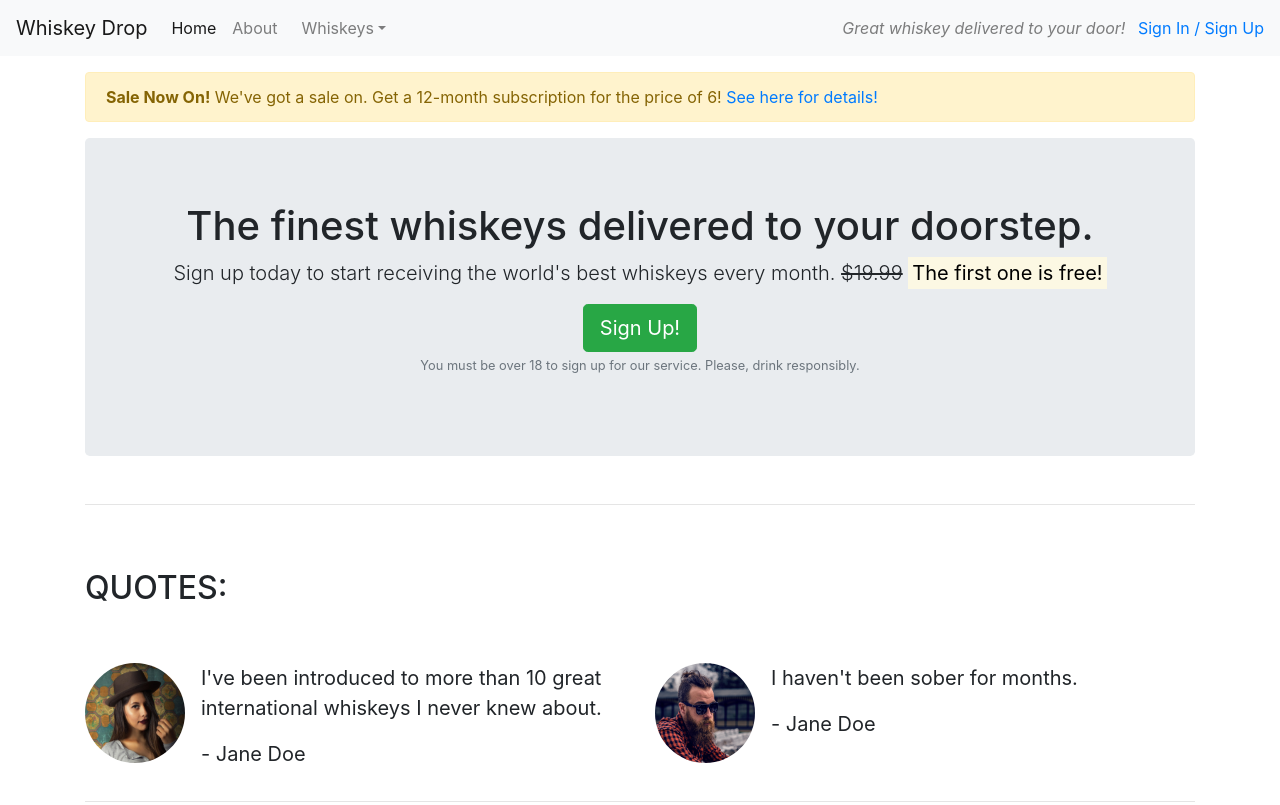
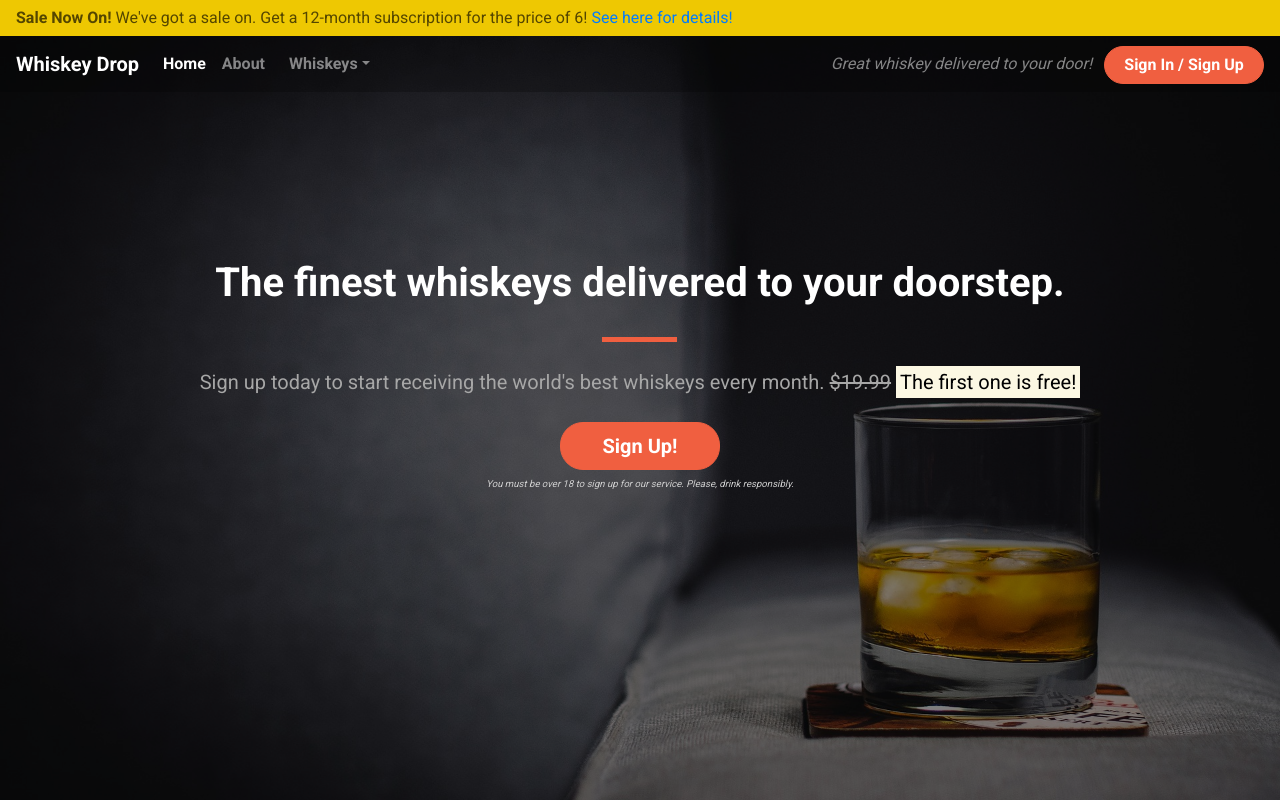
Before and after one commit to URiem/bootstrap-whisky-drop-gtpd, a plain HTML site: page index.html in a window 1280 px wide. Shown: the top 805 px of the page. Drawn offline with nearby package versions, Linux system fonts and the light colour scheme.

Commit message:
Add custom styling to Bootstrap website

```diff
--- /dev/null
+++ b/css/style.css
@@ -0,0 +1,164 @@
+@import url('https://fonts.googleapis.com/css2?family=Roboto:wght@400;700&display=swap');
+
+body {
+    font-family: 'Roboto', sans-serif;
+}
+
+.alert-container .col-12 {
+    padding-left: 0;
+    padding-right: 0;
+}
+
+.site-wide-alert {
+    color: #544600;
+    background-color: #eec802;
+    border-color: #eec802;
+    padding: 5px 15px;
+    margin-bottom: 0;
+    border: 1px solid transparent;
+    border-radius: 0;
+}
+
+
+.callout-container {
+    height: 100vh;
+
+    background: url('../images/whiskey-background.jpg') no-repeat bottom right fixed;
+    -webkit-background-size: cover;
+    -moz-background-size: cover;
+    -o-background-size: cover;
+    background-size: cover;
+
+    display: flex;
+    align-items: center;
+    justify-content: center;
+
+    position: relative;
+}
+
+.opaque-overlay {
+    position: absolute;
+    top: 0;
+    left: 0;
+    height: 100%;
+    width: 100%;
+    background-color: rgba(0, 0, 0, 0.5);
+}
+
+/* Navbar */
+
+.navalert-container {
+    position: absolute;
+    top: 0;
+    left: 0;
+    z-index: 1;
+    padding-left: 0;
+    padding-right: 0;
+}
+
+.navbar {
+    margin-bottom: 0;
+    width: 100%;
+    background-color: rgba(0, 0, 0, .25);
+    border: 0;
+}
+
+.navbar .navbar-toggler {
+    border: 0;
+}
+
+.navbar .navbar-brand {
+    font-weight: bold;
+}
+
+.navbar .navbar-nav a {
+    font-weight: bold;
+}
+
+
+/* Jumbotron */
+
+.jumbotron {
+    background-color: transparent;
+}
+
+.jumbotron h1 {
+    color: white;
+    font-weight: bold;
+    margin-bottom: 30px;
+    color: white;
+}
+
+.jumbotron .lead {
+    color: #a7a7a7;
+    margin: 25px 0;
+}
+
+.jumbotron small {
+    font-size: 60%;
+    font-style: italic;
+    color: #d0d0d0;
+}
+
+/* Block dividers */
+
+.block-divider {
+    width: 75px;
+    height: 5px;
+    border: 0;
+    background-color: #444;
+}
+
+.block-divider--orange {
+    background-color: #f05f40;
+}
+
+.block-divider--short {
+    width: 35px;
+}
+
+/* Buttons */
+
+.btn--cta {
+    font-weight: bold;
+    border-radius: 23px;
+    width: 160px;
+}
+
+.btn--red {
+    color: white;
+    background-color: #f05f40;
+    border-color: #f05f40;
+}
+
+.btn--red:hover,
+.btn--red:active,
+.btn--red:focus,
+.btn--red:active:focus {
+    background-color: #df4929;
+    border-color: #df4929;
+    color: white;
+}
+
+/* Footer
+© 2023 GitHub, Inc.
+Footer navigation
+Terms
+Privacy
+Security
+Status
+Docs
+Contact GitHub
+Pricing
+API
+Training
+Blog
+About */
+
+/*
+Footer
+© 2023 GitHub, Inc.
+Footer navigation
+Terms
+Privacy
+Security  */
--- a/index.html
+++ b/index.html
@@ -2,16 +2,28 @@
 <html lang="en">
 <head>
     <meta charset="UTF-8">
+    <title>Whiskey Drop | Taste a new Whiskey every month</title>
     <meta http-equiv="X-UA-Compatible" content="IE=edge">
     <meta name="viewport" content="width=device-width, initial-scale=1.0">
     <!-- <link rel="stylesheet" href="https://cdn.jsdelivr.net/npm/bootstrap@5.2.3/dist/css/bootstrap.min.css" integrity="sha384-rbsA2VBKQhggwzxH7pPCaAqO46MgnOM80zW1RWuH61DGLwZJEdK2Kadq2F9CUG65" crossorigin="anonymous"> -->
     <!-- <script src="https://cdn.jsdelivr.net/npm/bootstrap@5.2.3/dist/js/bootstrap.min.js" integrity="sha384-cuYeSxntonz0PPNlHhBs68uyIAVpIIOZZ5JqeqvYYIcEL727kskC66kF92t6Xl2V" crossorigin="anonymous"></script> -->
     <link rel="stylesheet" href="https://cdn.jsdelivr.net/npm/bootstrap@4.1.3/dist/css/bootstrap.min.css" integrity="sha384-MCw98/SFnGE8fJT3GXwEOngsV7Zt27NXFoaoApmYm81iuXoPkFOJwJ8ERdknLPMO" crossorigin="anonymous">
     <script src="https://kit.fontawesome.com/3e15c9c764.js" crossorigin="anonymous"></script>
-    <title>Whiskey Drop | Taste a new Whiskey every month</title>
+    <link rel="stylesheet" href="css/style.css" type="text/css">
 </head>
 <body>
-    <nav class="navbar navbar-light bg-light navbar-expand-sm">
+    <div class="container-fluid navalert-container">
+        <div class="container-fluid  alert-container">
+            <div class="row d-none d-sm-block">
+                <div class="col-12">
+                    <div class="site-wide-alert alert alert-warning">
+                        <strong>Sale Now On!</strong> We've got a sale on. Get a 12-month subscription for the price of 6!
+                        <a href="">See here for details!</a>
+                    </div>
+                </div>
+            </div>
+        </div>
+        <nav class="navbar navbar-dark navbar-expand-sm">
             <a href="/" class="navbar-brand">Whiskey Drop</a>
 
             <button class="navbar-toggler ml-auto" type="button" data-toggle="collapse" data-target="#navbarNavDropdown"
@@ -37,35 +49,32 @@
             </div>
             <div class="d-none d-md-block">
                 <p class="navbar-text my-auto mr-2"><i>Great whiskey delivered to your door!</i></p>
-            <a href="/login">Sign In / Sign Up</a>
+                <a href="/login" class="btn btn--cta btn--red">Sign In / Sign Up</a>
             </div>
         </nav>
-    <article class="container  mt-3">
-        <div class="row d-none d-sm-block">
-            <div class="col-12">
-                <div class="alert alert-warning">
-                    <strong>Sale Now On!</strong> We've got a sale on. Get a 12-month subscription for the price of 6!
-                    <a href="">See here for details!</a>
     </div>
-            </div>
-        </div>
+    <div class="container-fluid callout-container">
         <!-- Callout -->
+        <div class="opaque-overlay">&nbsp;</div>
         <div class="row">
             <div class="col-12">
                 <section class="callout jumbotron text-center">
-                    <h1>The finest whiskeys delivered to your doorstep.</h1>
+                    <h1 class="jumbotron-header">The finest whiskeys delivered to your doorstep.</h1>
+                    <hr class="block-divider block-divider--orange">
                     <p class="lead">Sign up today to start receiving the world's best whiskeys every month.
                         <s class="d-none d-sm-inline">$19.99</s>
                         <span class="d-inline d-sm-none"><br></span>
                         <strong><mark>The first one is free!</mark></strong></p>
-                    <button class="btn btn-success btn-lg" data-toggle="modal" data-target="#signUpModal">Sign Up!</button>
+                    <button class="btn btn-lg btn--cta btn--red" data-toggle="modal" data-target="#signUpModal">Sign Up!</button>
                     <p class="text-muted"><small>You must be over 18 to sign up for our service. Please, drink responsibly.</small></p>
                 </section>
             </div>
         </div>
         <!-- /.callout -->
-        <hr>
+    </div>
+
     <!-- Quotes -->
+    <div class="container quotes-container">
         <section class="quotes">
             <div class="row">
                 <div class="col-12 my-5">
@@ -102,7 +111,8 @@
             </div>
         </section>
         <!-- /.quotes-->
-        <hr>
+    </div>
+    <div class="features-container">
         <section class="features">
             <div class="row">
                 <div class="col-12 my-5">
@@ -134,7 +144,8 @@
             </div>
         </section>
         <!-- Features -->
-    </article>
+    </div>
+
 
     <div class="modal" tabindex="-1" role="dialog" id="signUpModal">
         <div class="modal-dialog" role="document">
```
Also changed, not shown: images/whiskey-background.jpg (added). Lines whose indentation alone changed are shown as unchanged.
